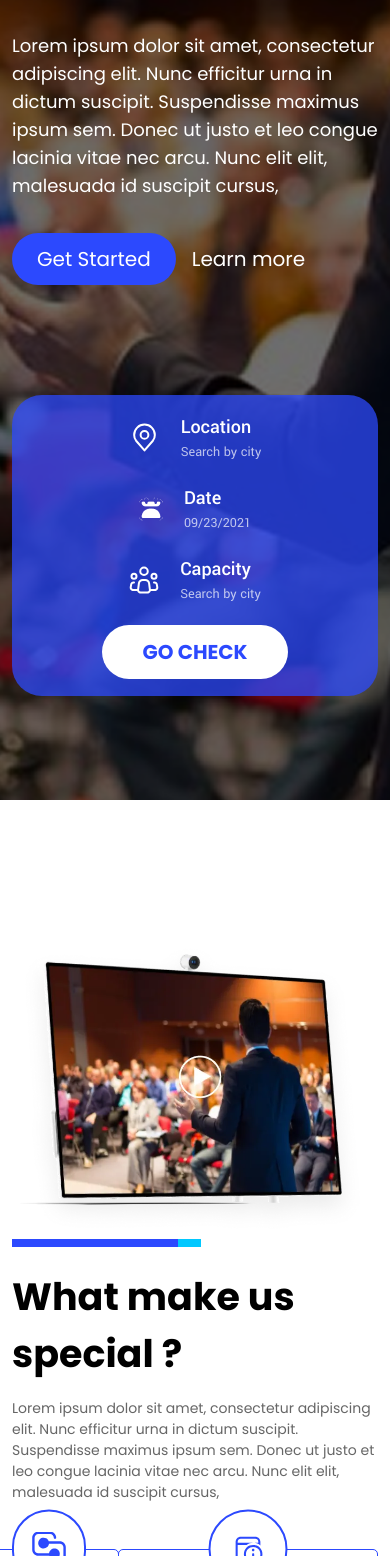
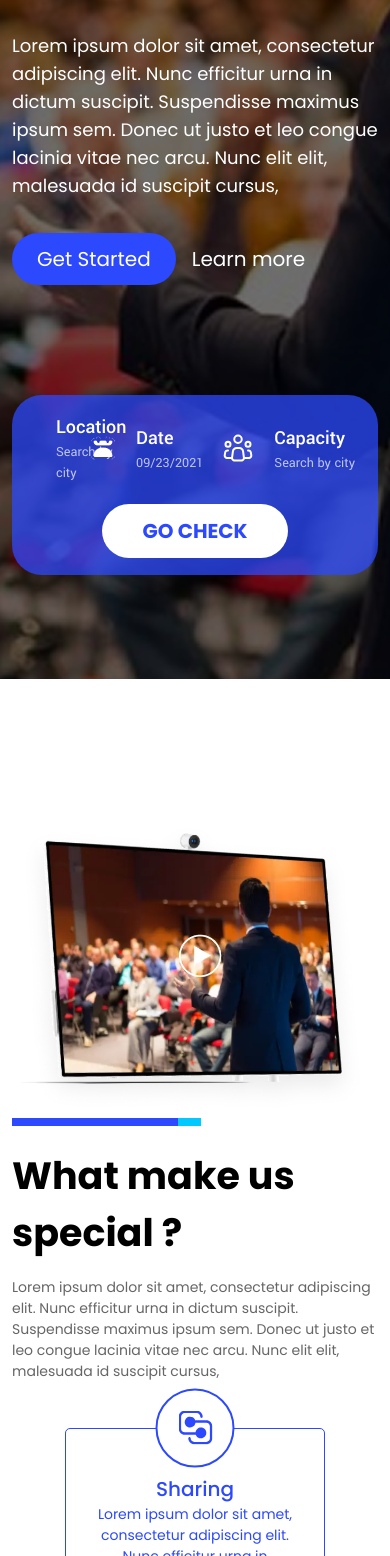
Before and after one commit to Nehaboora033/eventfree-routing, a React (Vite) app: page / in a window 390 px wide. Shown: the part 444-2000 px from the top of the page. Built offline with nearby package versions, Linux system fonts and the light colour scheme.

Commit message:
creating blue box

```diff
--- a/src/App.css
+++ b/src/App.css
@@ -8,10 +8,17 @@
 @theme {
 
   --shadow-card: 0px 8px 35px 0px #0000001A;
-  --font-yantra:"Yantramanav", sans-serif;
+  --font-yantra: "Yantramanav", sans-serif;
 
 }
 
 .text-stroke {
   -webkit-text-stroke: 0.3px;
 }
+
+@media (max-width: 550px) {
+  div.blue {
+    display: grid !important;
+    grid-template-columns: 1fr !important;
+  }
+}
--- a/src/components/Homehersection.jsx
+++ b/src/components/Homehersection.jsx
@@ -32,8 +32,7 @@ const Homehersection = () => {
                     </Link>
                 </div>
 
-                <div className='flex py-[17px] px-[23px] justify-between min-[730px]:flex-row flex-col min-[740px]:gap-0 gap-5   items-center max-w-[962px] bg-[#2C49FEBD] min-[740px]:rounded-full rounded-[30px] '>
-
+                <div className="grid grid-cols-1 min-[550px]:grid-cols-3 min-[730px]:flex flex-col min-[730px]:flex-row py-[17px] px-[23px] justify-between min-[740px]:gap-0 gap-5 items-center max-w-[962px] bg-[#2C49FEBD] min-[730px]:rounded-full rounded-[30px]">
                     {BLUEBOX.map((items, index) => (
                         <React.Fragment key={index}>
                             <div className='flex gap-[21px] items-center '>
@@ -50,7 +49,7 @@ const Homehersection = () => {
                             <div className="border-[2px] h-[74px] border-white max-[730px]:hidden "></div>
                         </React.Fragment>
                     ))}
-                    <Button className='!sm:py-5 !py-3 !px-10 bg-white !text-[#2C49FE] uppercase !font-bold text-[20px] ' buttonText={'go check'} />
+                    <Button className='col-span-3 max-w-[190px] max-[730px]:mx-auto !sm:py-5 !py-3 !px-10 bg-white !text-[#2C49FE] uppercase !font-bold text-[20px] ' buttonText={'go check'} />
                 </div>
             </div>
         </div>
--- a/src/components/Makeusspecial.jsx
+++ b/src/components/Makeusspecial.jsx
@@ -23,24 +23,30 @@ const Makeusspecial = () => {
 
                     <NormalText
                         NormalText={'Lorem ipsum dolor sit amet, consectetur adipiscing elit. Nunc efficitur urna in dictum suscipit. Suspendisse maximus ipsum sem. Donec ut justo et leo congue lacinia vitae nec arcu. Nunc elit elit, malesuada id suscipit cursus,'}
-                        className='mb-[46px] '
-                    />
-
-                    <div className='grid min-[1220px]:grid-cols-2 max-[430px]:grid-cols-1   gap-y-[37px] max-[1220px]:gap-x-8'>
+                        className='mb-[46px] ' />
+                    <div className="grid grid-cols-1 min-[500px]:grid-cols-1 min-[768px]:grid-cols-2  gap-y-[30px] min-[768px]:gap-x-6 xl:gap-x-8">
                         {SPECIAL_DATA.map((items, index) => (
-                            <div key={index} className={`relative flex justify-center ${SPECIAL_DATA.length % 2 !== 0 && index === SPECIAL_DATA.length - 1 ? 'col-span-2 mx-auto' : ''}`}>
-                                <div className='size-[79px] max-w-[79px] w-full border-[2px] border-[#2C49FE] bg-white z-1 rounded-full flex items-center justify-center  absolute left-1/2 -translate-x-1/2 -translate-y-1/2 '>
+                            <div
+                                key={index}
+                                className={`relative flex justify-center ${SPECIAL_DATA.length % 2 !== 0 && index === SPECIAL_DATA.length - 1
+                                    ? 'min-[768px]:col-span-2 mx-auto'
+                                    : ''
+                                    }`}
+                            >
+                                {/* Icon */}
+                                <div className="size-[79px] w-[79px] border-[2px] border-[#2C49FE] bg-white z-10 rounded-full flex items-center justify-center absolute left-1/2 -translate-x-1/2 -translate-y-1/2">
                                     <img src={items.icon} alt="icon" />
                                 </div>
 
-                                <div className='px-5 pt-[45px] pb-[17px] border border-[#2C49FE] rounded-[5px] max-w-[260px] group hover:bg-[#2C49FE] transition-colors duration-200 '>
-                                    <p className='font-poppins font-medium text-[25px] text-[#2C49FE] capitalize text-center group-hover:text-white transition-colors duration-200 '>
+                                {/* Card */}
+                                <div className="px-5 pt-[45px] pb-[17px] border border-[#2C49FE] rounded-[5px] w-full max-w-[260px] group hover:bg-[#2C49FE] transition-colors duration-200 text-center">
+                                    <p className="font-poppins font-medium text-[20px] sm:text-[22px] lg:text-[25px] text-[#2C49FE] capitalize group-hover:text-white transition-colors duration-200">
                                         {items.title}
                                     </p>
 
                                     <NormalText
-                                        NormalText={'Lorem ipsum dolor sit amet, consectetur adipiscing elit. Nunc efficitur urna in '}
-                                        className='text-center !text-[#2C49FE] group-hover:!text-white transition-colors duration-200 '
+                                        NormalText="Lorem ipsum dolor sit amet, consectetur adipiscing elit. Nunc efficitur urna in"
+                                        className="!text-[#2C49FE] group-hover:!text-white transition-colors duration-200"
                                     />
                                 </div>
                             </div>
```
Lines whose indentation alone changed are shown as unchanged.
